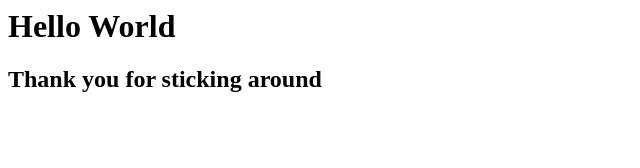
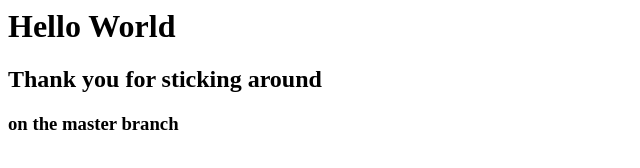
Before and after one commit to DeewhyCodes/devops, a plain HTML site: page index.html in a window 1280 px wide. Shown: the whole page, without its empty margins (0-640 px from the left). Drawn offline with Linux system fonts and the light colour scheme.

Commit message:
index.html modified on the master branch

```diff
--- a/index.html
+++ b/index.html
@@ -1,2 +1,3 @@
 <h1>Hello World</h1>
 <h2>Thank you for sticking around</h2>
+<h3>on the master branch<h3>
```
